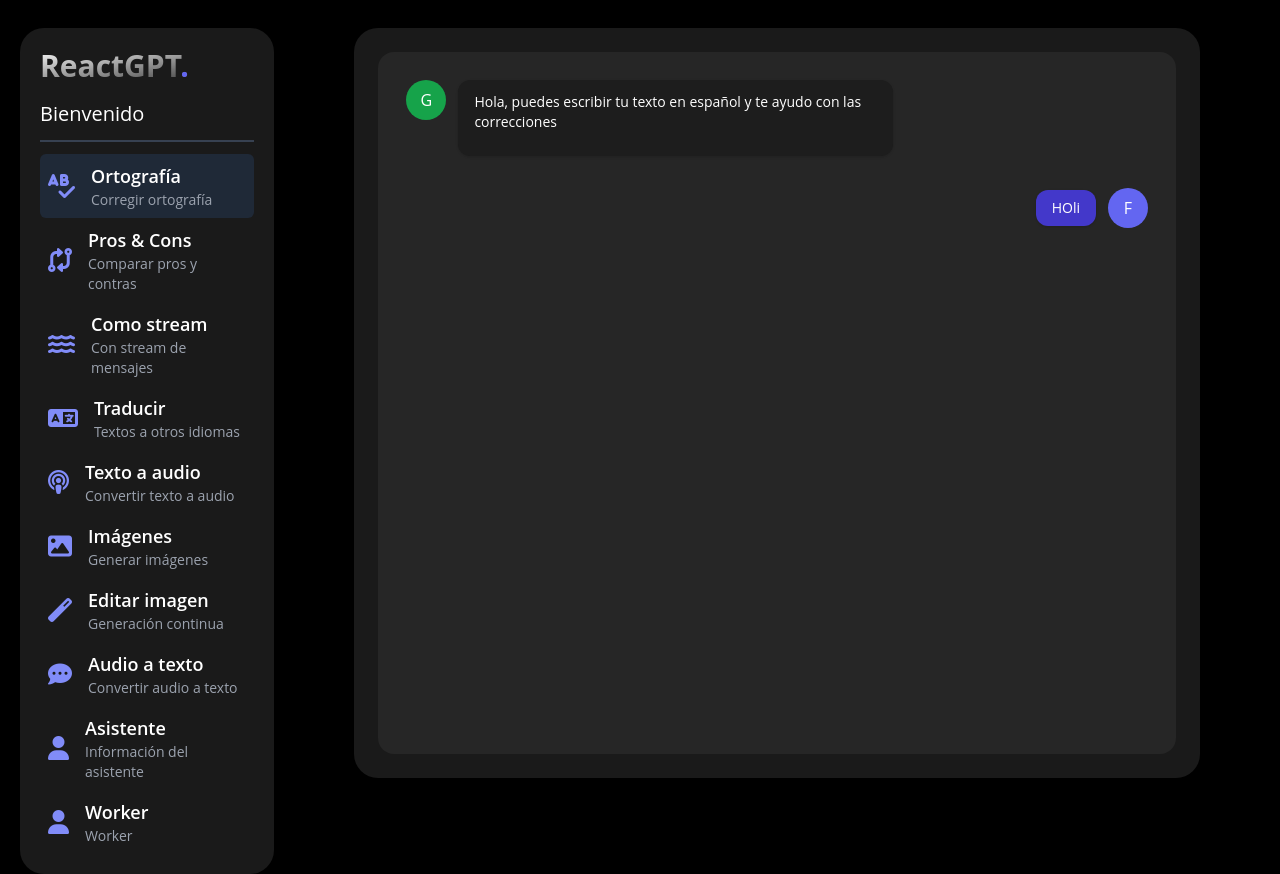
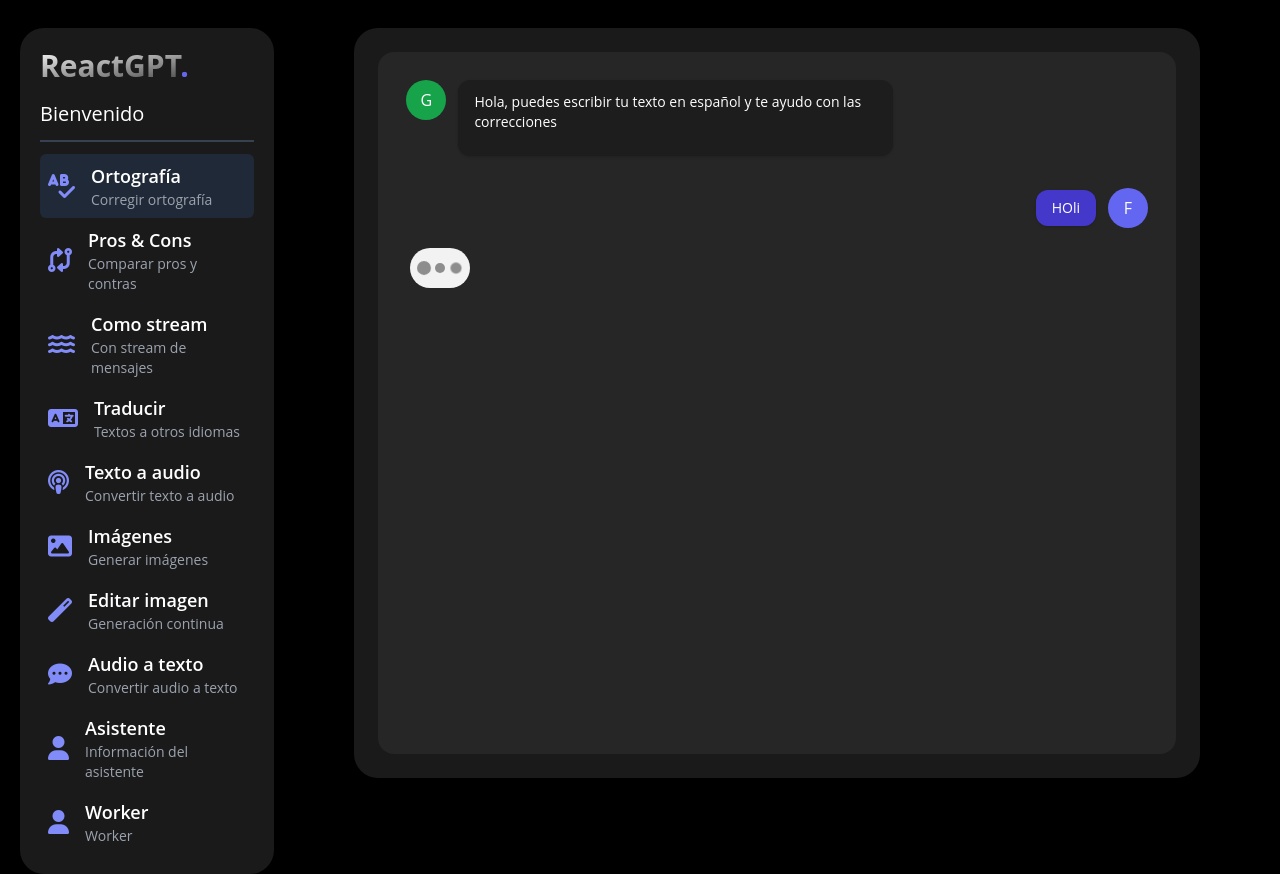
Before and after one commit to leotangram/react-gpt, a React (Vite) app: page /orthography in a window 1280 px wide. Built offline with nearby package versions, Linux system fonts and the light colour scheme.

Commit message:
writing indicator

```diff
--- a/src/presentation/components/index.ts
+++ b/src/presentation/components/index.ts
@@ -1,3 +1,4 @@
 export { GPTMessage } from './chat-bubbles/GPTMessage'
 export { MyMessage } from './chat-bubbles/MyMessage'
 export { SidebarMenuItem } from './sidebar/SidebarMenuItem'
+export { TypingLoader } from './loaders/TypingLoader'
--- /dev/null
+++ b/src/presentation/components/loaders/TypingLoader.css
@@ -0,0 +1,70 @@
+.typing {
+  display: block;
+  width: 60px;
+  height: 40px;
+  border-radius: 20px;
+  margin: 0 1rem;
+  display: flex;
+  justify-content: center;
+  align-items: center;
+  background-color: #f2f2f2;
+}
+
+.circle {
+  display: block;
+  height: 10px;
+  width: 10px;
+  border-radius: 50%;
+  background-color: #8d8d8d;
+  margin: 3px;
+}
+.circle.scaling {
+  animation: typing 1000ms ease-in-out infinite;
+  animation-delay: 3600ms;
+}
+.circle.bouncing {
+  animation: bounce 1000ms ease-in-out infinite;
+  animation-delay: 3600ms;
+}
+
+.circle:nth-child(1) {
+  animation-delay: 0ms;
+}
+
+.circle:nth-child(2) {
+  animation-delay: 333ms;
+}
+
+.circle:nth-child(3) {
+  animation-delay: 666ms;
+}
+
+@keyframes typing {
+  0% {
+    transform: scale(1);
+  }
+  33% {
+    transform: scale(1);
+  }
+  50% {
+    transform: scale(1.4);
+  }
+  100% {
+    transform: scale(1);
+  }
+}
+
+@keyframes bounce {
+  0% {
+    transform: translateY(0);
+  }
+  33% {
+    transform: translateY(0);
+  }
+  50% {
+    transform: translateY(-10px);
+  }
+  100% {
+    transform: translateY(0);
+  }
+}
--- /dev/null
+++ b/src/presentation/components/loaders/TypingLoader.tsx
@@ -0,0 +1,15 @@
+import './TypingLoader.css'
+
+interface TypingLoaderProps {
+  className?: string
+}
+
+export const TypingLoader = ({ className }: TypingLoaderProps) => {
+  return (
+    <div className={`typing${className ? ` ${className}` : ''}`}>
+      <span className="circle scaling"></span>
+      <span className="circle scaling"></span>
+      <span className="circle scaling"></span>
+    </div>
+  )
+}
--- a/src/presentation/pages/orthography/OrthographyPage.tsx
+++ b/src/presentation/pages/orthography/OrthographyPage.tsx
@@ -1,4 +1,4 @@
-import { GPTMessage, MyMessage } from '../../components'
+import { GPTMessage, MyMessage, TypingLoader } from '../../components'
 
 export const OrthographyPage = () => {
   return (
@@ -7,6 +7,7 @@ export const OrthographyPage = () => {
         <div className="grid grid-cols-12 gap-y-2">
           <GPTMessage text="Hola, puedes escribir tu texto en español y te ayudo con las correcciones" />
           <MyMessage text="HOli" />
+          <TypingLoader className="fade-in" />
         </div>
       </div>
     </div>
```
